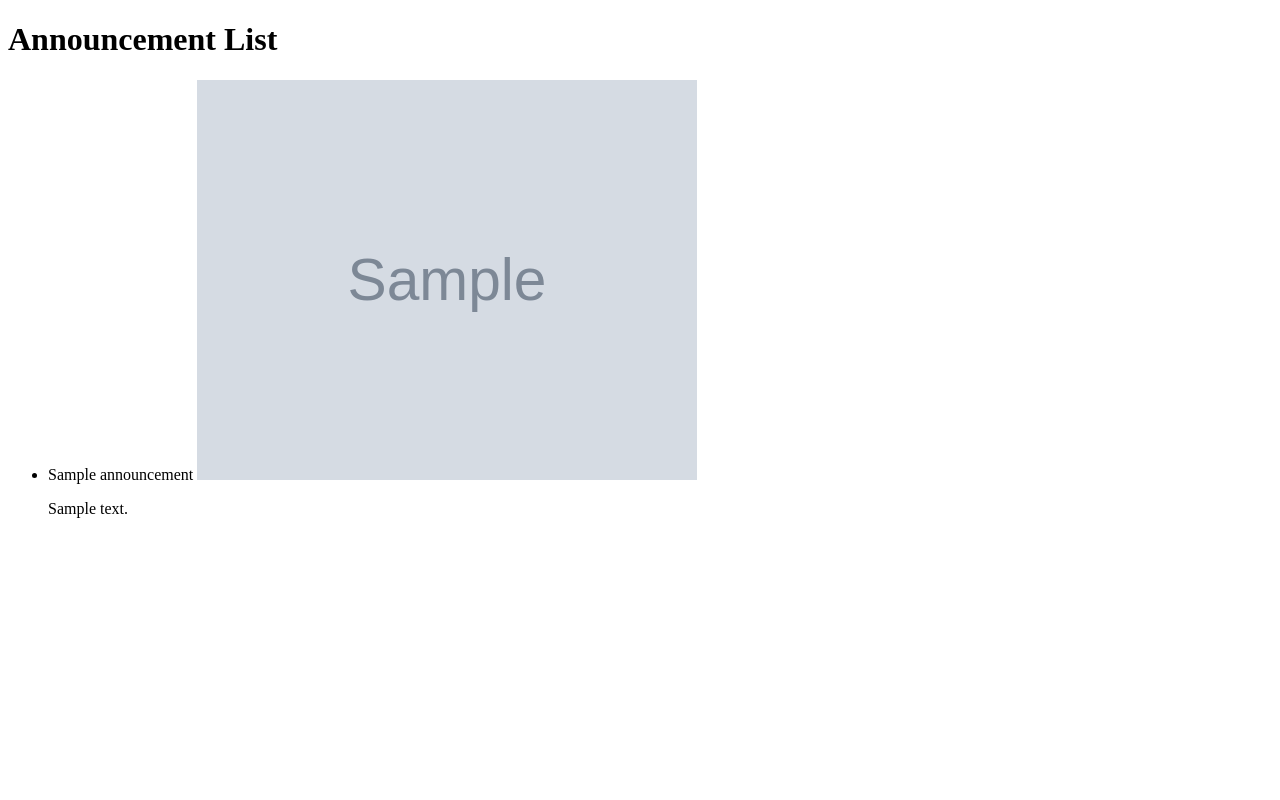
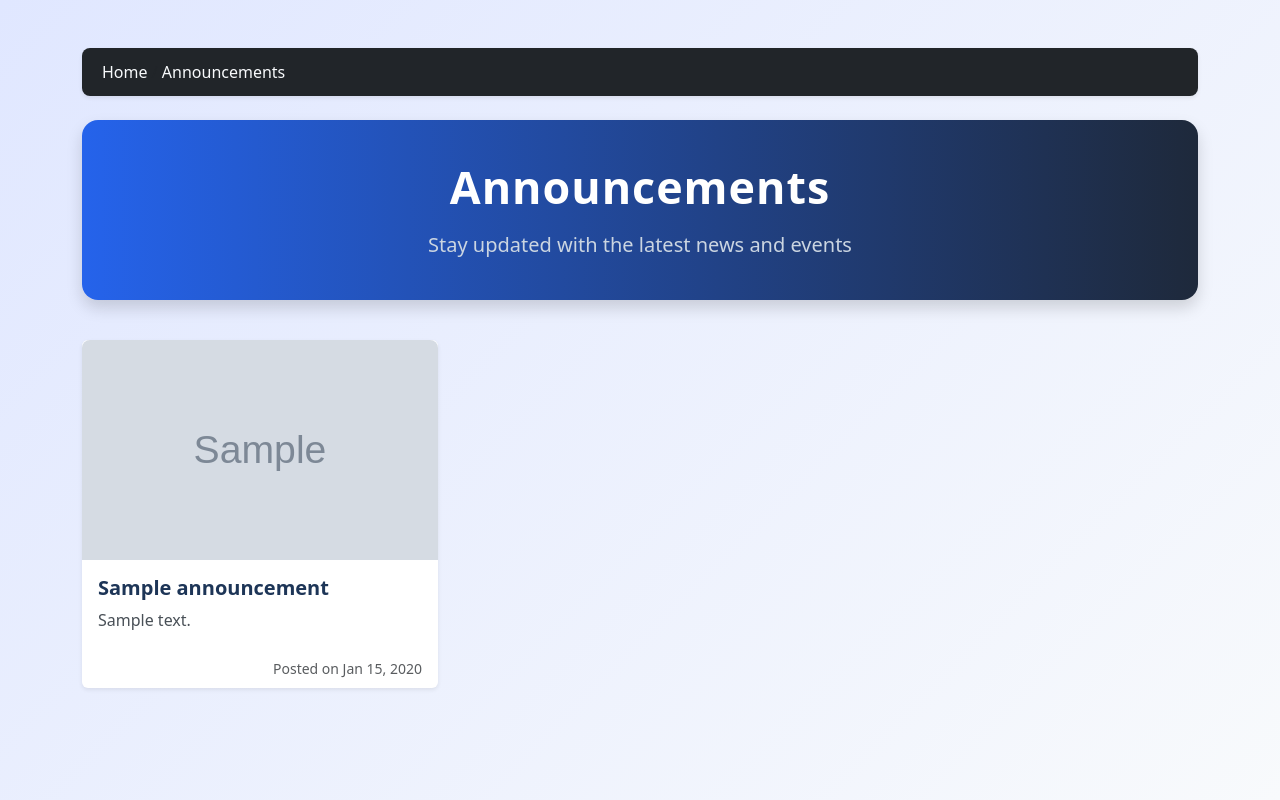
Before and after one commit to Dagi4g/school, a Django app: template announcement/templates/announcement/announcement_list.html in a window 1280 px wide. Run offline with Django 5.2, Linux system fonts and the light colour scheme; the template is opened without the code that fills it: values that come from a table or form of the project are taken from there, others are empty; tables that the repository leaves empty hold one stand-in row (values such as "Sample post"); grey boxes marked "Sample" are stand-in pictures; some libraries are stand-ins or nearby versions.

Commit message:
the school website is interactive and ready for production

```diff
--- a/announcement/templates/announcement/announcement_list.html
+++ b/announcement/templates/announcement/announcement_list.html
@@ -3,31 +3,106 @@
 <head>
     <meta charset="UTF-8">
     <meta name="viewport" content="width=device-width, initial-scale=1.0">
-    <title>Announcement</title>
-
-
-    {% block content %}{% endblock content %}
+    {% load django_bootstrap5 %}
+    {% bootstrap_css %}
+    {% bootstrap_javascript %}
+    <title>Announcements</title>
+    <style>
+        body {
+            background: linear-gradient(135deg, #e0e7ff 0%, #f8fafc 100%);
+            min-height: 100vh;
+        }
+        .announcement-img {
+            max-width: 100%;
+            height: 220px;
+            object-fit: cover;
+            border-top-left-radius: .5rem;
+            border-top-right-radius: .5rem;
+        }
+        .card {
+            border: none;
+            transition: transform 0.2s, box-shadow 0.2s;
+        }
+        .card:hover {
+            transform: translateY(-6px) scale(1.03);
+            box-shadow: 0 8px 32px rgba(0,0,0,0.15);
+        }
+        .card-title {
+            font-weight: 700;
+            color: #1d3557;
+        }
+        .card-text {
+            color: #495057;
+        }
+        .breadcrumb-custom {
+            background: #212529;
+            border-radius: .5rem;
+            padding: .75rem 1.25rem;
+            margin-bottom: 2rem;
+        }
+        .breadcrumb-custom a {
+            color: #f8fafc;
+            text-decoration: none;
+            font-weight: 500;
+        }
+        .breadcrumb-custom a:hover {
+            text-decoration: underline;
+        }
+        .header-main {
+            background: linear-gradient(90deg, #2563eb 0%, #1e293b 100%);
+            color: #fff;
+            border-radius: 1rem;
+            padding: 2.5rem 1rem;
+            margin-bottom: 2.5rem;
+            box-shadow: 0 4px 24px rgba(37,99,235,0.10);
+        }
+        .header-main h1 {
+            font-size: 2.8rem;
+            font-weight: 800;
+            letter-spacing: 1px;
+        }
+    </style>
 </head>
 <body>
-            <h1>Announcement List</h1>
+    <div class="container py-5">
+        <div class="breadcrumb-custom mb-4 shadow-sm">
+            <a href="{% url 'chencha:home' %}">Home</a> /
+            <a href="{% url 'chencha:announcement_list' %}">Announcements</a>
+        </div>
+        <div class="header-main text-center shadow">
+            <h1>Announcements</h1>
+            <p class="lead mt-3 mb-0" style="color:#cbd5e1;">Stay updated with the latest news and events</p>
+        </div>
         {% if announcements %}
-
-        <ul>
+            <div class="row g-4">
             {% for announcement in announcements %}
-                <li>{{ announcement.title }}
-                    {% if announcement.image %}
-                        <img src="{{ announcement.image.url }}" alt="{{ announcement.title }}" height="400" width="500">
-                    {% endif %}
-
-                    <p>{{ announcement.content }}</p>
+                <div class="col-md-6 col-lg-4">
+                    <div class="card h-100 shadow-sm">
+                        {% if announcement.image %}
+                            <img src="{{ announcement.image.url }}" class="card-img-top announcement-img" alt="{{ announcement.title }}">
+                        {% else %}
+                            <img src="https://source.unsplash.com/400x220/?school,education" class="card-img-top announcement-img" alt="Announcement">
+                        {% endif %}
+                        <div class="card-body">
+                            <h5 class="card-title">{{ announcement.title }}</h5>
+                            <p class="card-text">{{ announcement.content|truncatewords:30 }}</p>
+                        </div>
+                        <div class="card-footer bg-transparent border-0 text-end">
+                            <small class="text-muted">
+                                Posted on {{ announcement.created_at|date:"M d, Y" }}
+                            </small>
+                        </div>
+                    </div>
+                </div>
             {% empty %}
-                <li>No announcements available.</li>
-
+                <div class="col-12">
+                    <div class="alert alert-warning text-center">No announcements available.</div>
+                </div>
             {% endfor %}
-        </ul>
+            </div>
         {% else %}
-            <p>No announcements available yet.</p>
+            <div class="alert alert-info text-center">No announcements available yet.</div>
         {% endif %}
-
+    </div>
 </body>
 </html>
--- a/announcement/urls.py
+++ b/announcement/urls.py
@@ -3,8 +3,10 @@ from django.conf.urls.static import static
 from django.conf import settings
 from . import views
 
-app_name = 'announcement'
+app_name = 'chencha'
 
 urlpatterns = [
-    path("", views.announcement_list, name="announcement_list"),
+    path("", views.home, name="home"),
+    path("announcements/", views.announcement_list, name="announcement_list"),
+    path("about_us/", views.about_us, name="about_us"),
 ]+ static(settings.MEDIA_URL, document_root=settings.MEDIA_ROOT)
--- a/announcement/views.py
+++ b/announcement/views.py
@@ -1,5 +1,11 @@
 from django.shortcuts import render
 from .models import Announcement
+
+def home(request):
+    return render(request, 'announcement/home.html')
+
+def about_us(request):
+    return render(request, 'announcement/about_us.html')
 
 def announcement_list(request):
     announcements = Announcement.objects.all()
--- a/chencha_school/settings.py
+++ b/chencha_school/settings.py
@@ -36,6 +36,9 @@ ALLOWED_HOSTS = []
 INSTALLED_APPS = [
     #my apps
     'announcement.apps.AnnouncementConfig',
+
+    #bootstrap app
+    'django_bootstrap5',
     #django apps
     'django.contrib.admin',
     'django.contrib.auth',
--- a/requirements.txt
+++ b/requirements.txt
@@ -1,3 +1,6 @@
 asgiref==3.9.1
 Django==5.2.4
+django-bootstrap==0.2.4
+django-bootstrap5==25.2
+pillow==11.3.0
 sqlparse==0.5.3
```
Also changed, not shown: announcement/templates/announcement/about_us.html (added, +32 -0 lines), announcement/templates/announcement/home.html (added, +127 -0 lines).
